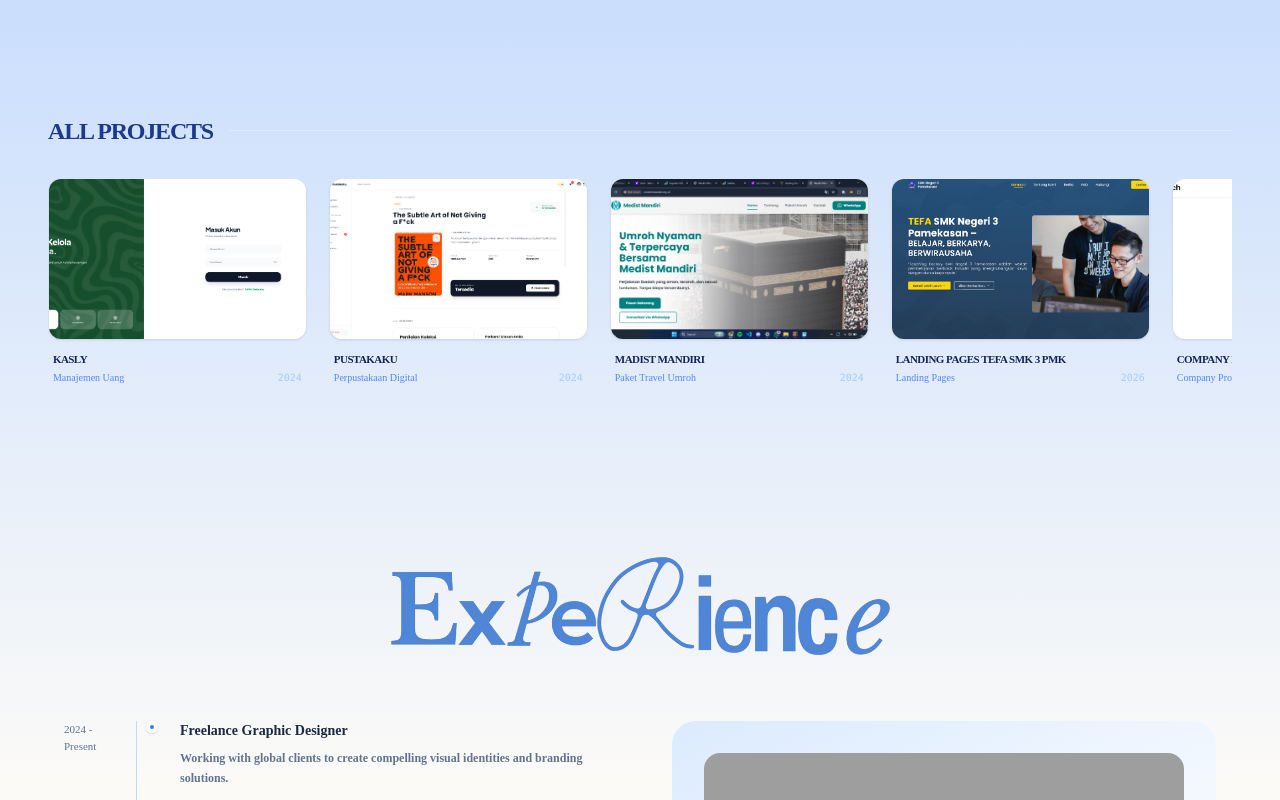
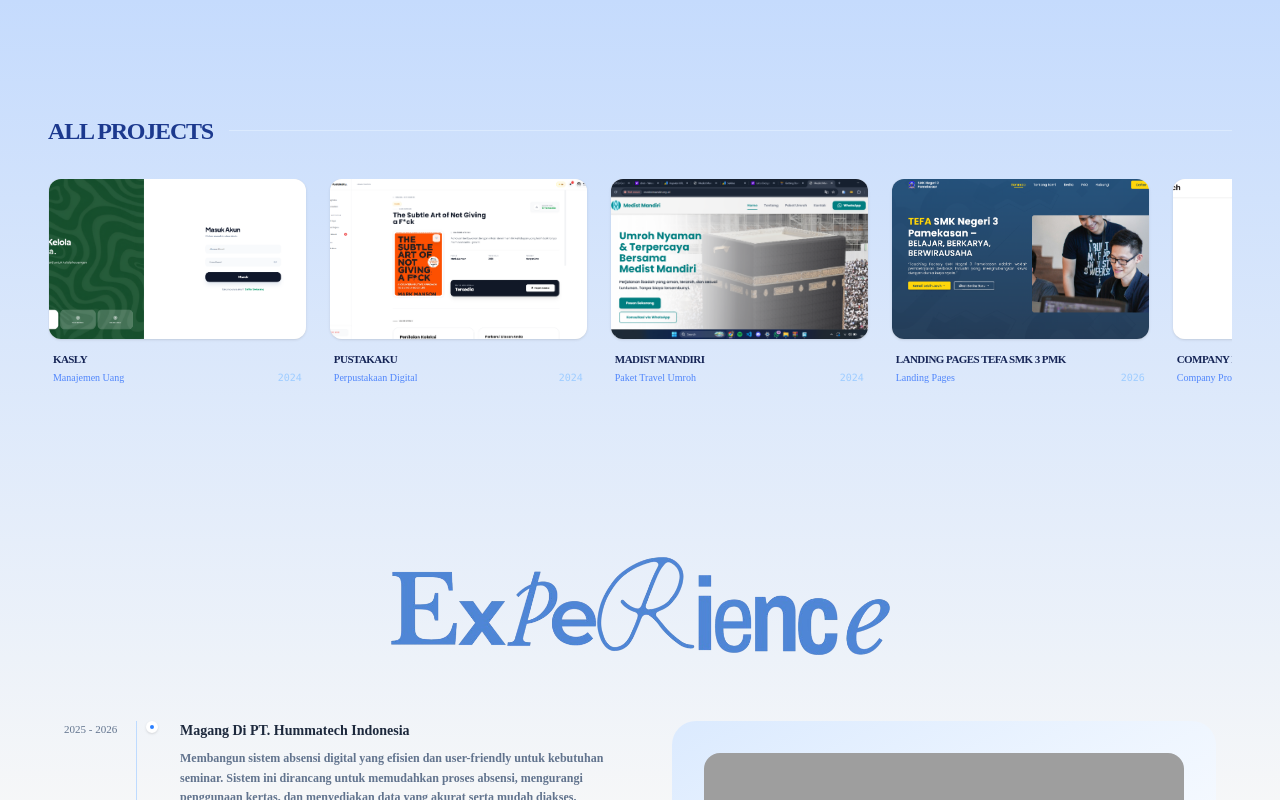
Before and after one commit to Nandonayaka/Portofolio, a React (Vite) app in the folder portofolio/: page / in a window 1280 px wide. Shown: the part 2000-2800 px from the top of the page. Built offline with nearby package versions, Linux system fonts and the light colour scheme; grey boxes are pictures that could not be loaded.

Commit message:
style: change text

```diff
--- a/portofolio/src/view/pages/experiences/ExperiencePage.jsx
+++ b/portofolio/src/view/pages/experiences/ExperiencePage.jsx
@@ -1,21 +1,21 @@
 const experiences = [
   {
-    year: "2024 - Present",
-    title: "Freelance Graphic Designer",
+    year: "2025 - 2026",
+    title: "Magang Di PT. Hummatech Indonesia",
     description:
-      "Working with global clients to create compelling visual identities and branding solutions.",
+      "Membangun sistem absensi digital yang efisien dan user-friendly untuk kebutuhan seminar. Sistem ini dirancang untuk memudahkan proses absensi, mengurangi penggunaan kertas, dan menyediakan data yang akurat serta mudah diakses. Dengan antarmuka yang intuitif dan fitur yang lengkap, sistem ini membantu meningkatkan efisiensi administrasi dan pengalaman pengguna dalam kegiatan seminar.",
   },
   {
-    year: "2022 - 2024",
-    title: "Graphic Designer",
+    year: "2026",
+    title: "Freelance Web Development",
     description:
-      "Developed branding, digital, and print materials for various businesses.",
+      "Mengerjakan berbagai proyek aplikasi web berbasis Laravel, React, JavaScript, dan MySQL untuk kebutuhan pembelajaran serta pengembangan sistem informasi. Berfokus pada implementasi fitur CRUD, autentikasi pengguna, integrasi API, pengelolaan database, dan pengembangan antarmuka yang responsif.",
   },
   {
-    year: "2020 - 2022",
-    title: "Junior Designer",
+    year: "2025",
+    title: "Clouthing Brand Owner",
     description:
-      "Assisted in creating branding and marketing design projects.",
+      "Mengelola bisnis clothing brand dengan menjual berbagai produk fashion berkualitas. Berfokus pada pemasaran digital, pengelolaan pesanan, pelayanan pelanggan, dan pengembangan identitas merek untuk meningkatkan penjualan dan loyalitas pelanggan.",
   },
 ];
 
```
